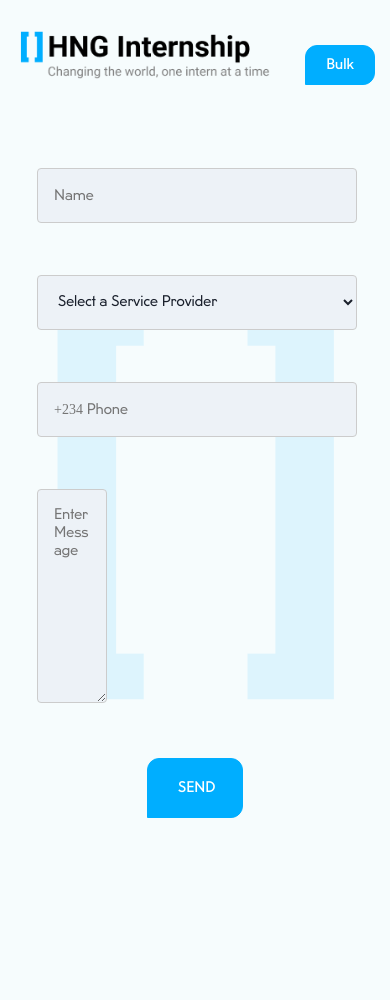
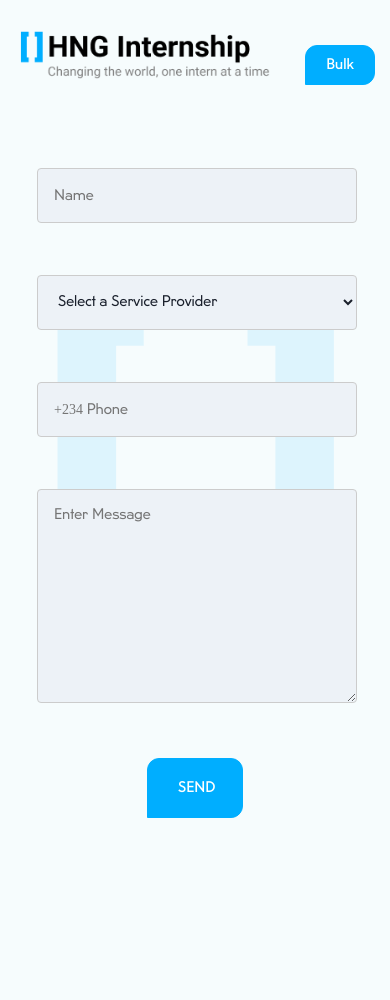
Before and after one commit to microapidev/sms-microapi, a Django app: page / in a window 390 px wide. Run offline with Django 3.2, Linux system fonts and the light colour scheme; some libraries are stand-ins or nearby versions.

Commit message:
Fixed textare bug

```diff
--- a/sms/static/style.css
+++ b/sms/static/style.css
@@ -179,7 +179,7 @@ button:hover{
 
 
 @media only screen and (max-width:670px){
-  input, select{
+  input, select, textarea {
     width: 100%;
   }
 
```
